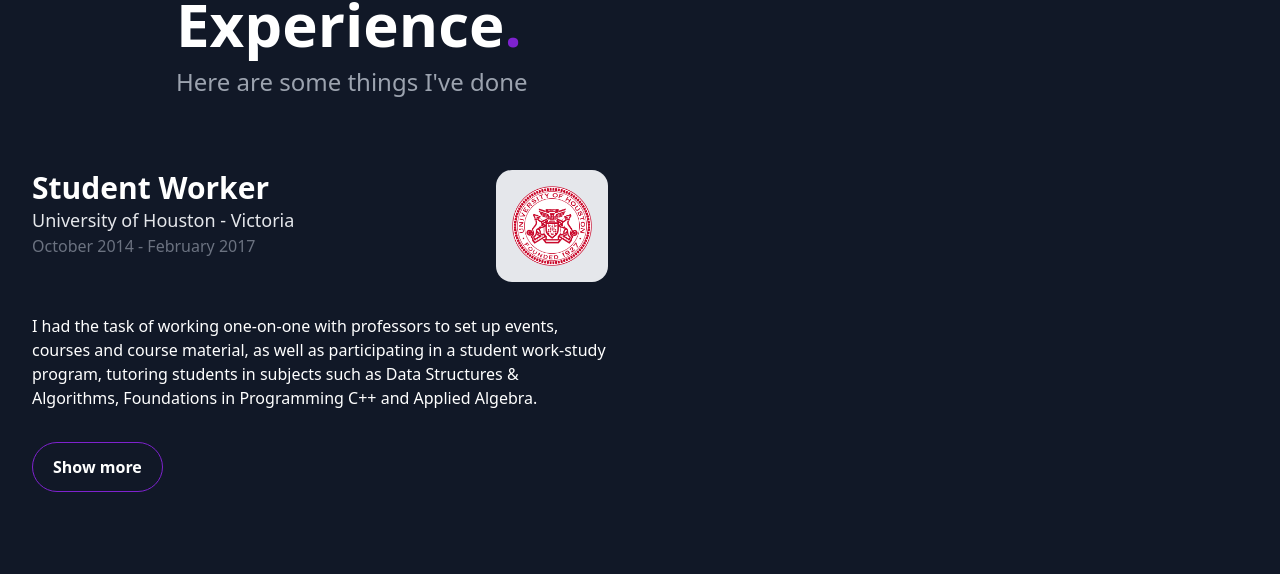
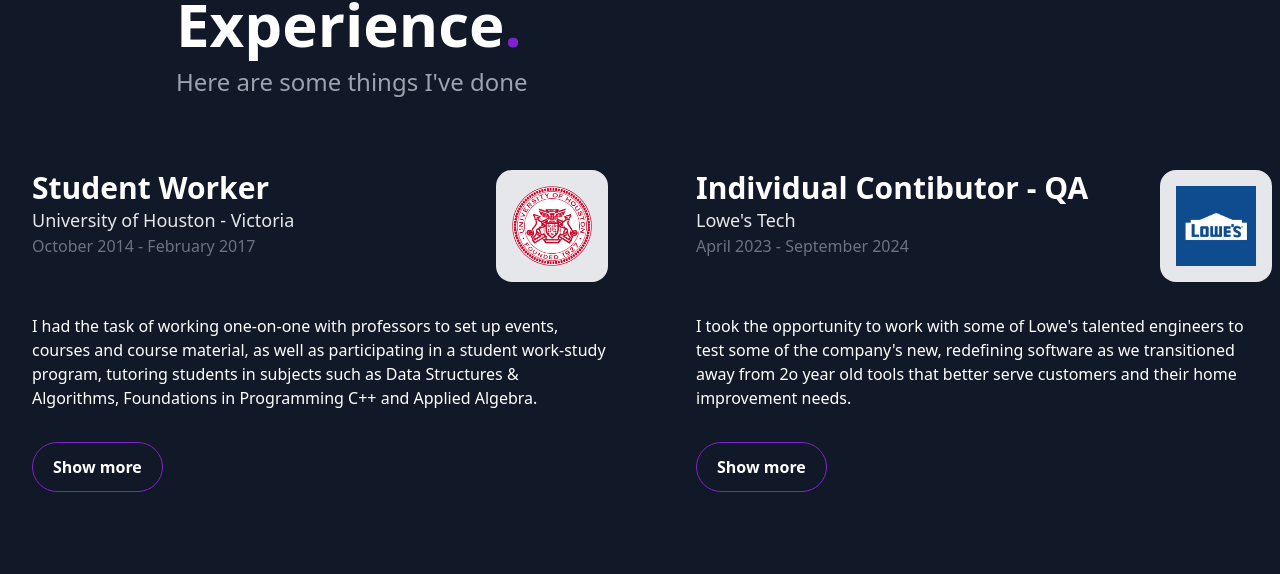
Before and after one commit to VEAJAY/Portfolio-Site, a React (Vite) app: page / in a window 1280 px wide. Shown: the part 2814-3388 px from the top of the page. Built offline with nearby package versions, Linux system fonts and the light colour scheme.

Commit message:
updated experience section

```diff
--- a/src/Components/Experience.jsx
+++ b/src/Components/Experience.jsx
@@ -17,12 +17,28 @@ function Experience() {
                         date="October 2014 - February 2017"
                         paragraph="I had the task of working one-on-one with professors to set up events, courses and course material, as well as participating in a student work-study program, tutoring students in subjects such as Data Structures & Algorithms, Foundations in Programming C++ and Applied Algebra."
                         activities={[
-                            "Assisted professors in setting up class materials and on-campus events",
-                            "Assisted the Dean of Fine Arts in the selection of the monthly ABR (American Book Review)",
-                            "Tutored students in Data Structures & Algorithms I, Programming C++, and Applied Algebra"
+                            "Assisted professors in setting up class materials and on-campus events.",
+                            "Assisted the Dean of Fine Arts in the selection of the monthly ABR (American Book Review).",
+                            "Tutored students in Data Structures & Algorithms I, Programming C++, and Applied Algebra."
                         ]}
                         image="/assets/school_logos/uhv-logo.png"
                         link="https://www.uhv.edu/"
+                    />
+
+                    <ExperienceCard
+                        title="Individual Contibutor - QA"
+                        employer="Lowe's Tech"
+                        date="April 2023 - September 2024"
+                        paragraph="I took the opportunity to work with some of Lowe's talented engineers to test some of the company's new, redefining software as we transitioned away from 2o year old tools that better serve customers and their home improvement needs."
+                        activities={[
+                            "Provided timely feedback to developers on identified issues, facilitating the rapid resolution of bugs and ensuring adherence to launch deadlines",
+                            "Developed and enhanced web-based applications using modern frameworks like Angular and React JS, contributing to improved functionality and user experience.",
+                            "Implemented and maintained AWS infrastructure, utilizing services such as Route 53 and RDS to support database applications hosted on EC2 Instances.",
+                            "Conducted API testing and server management using tools like Postman and PuTTY, ensuring seamless database application performance and reliability.",
+                            "Performed unit testing in Python to validate code integrity, optimize performance, and minimize potential defects before deployment."
+                        ]}
+                        image="/assets/school_logos/lowes-tech.png"
+                        link="https://talent.lowes.com/us/en/tech"
                     />
                 </div>
             </div>
```
Also changed, not shown: public/assets/school_logos/lowes-tech.png (added).
